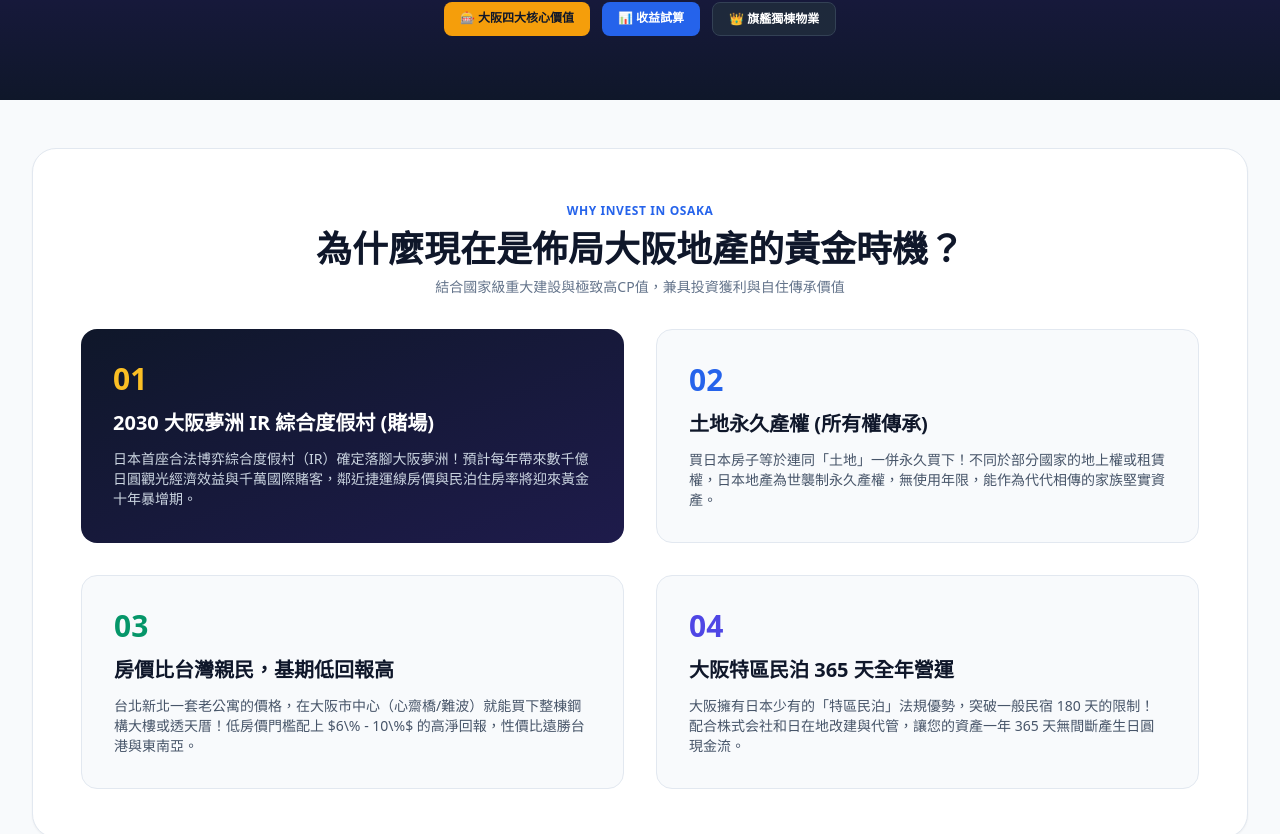
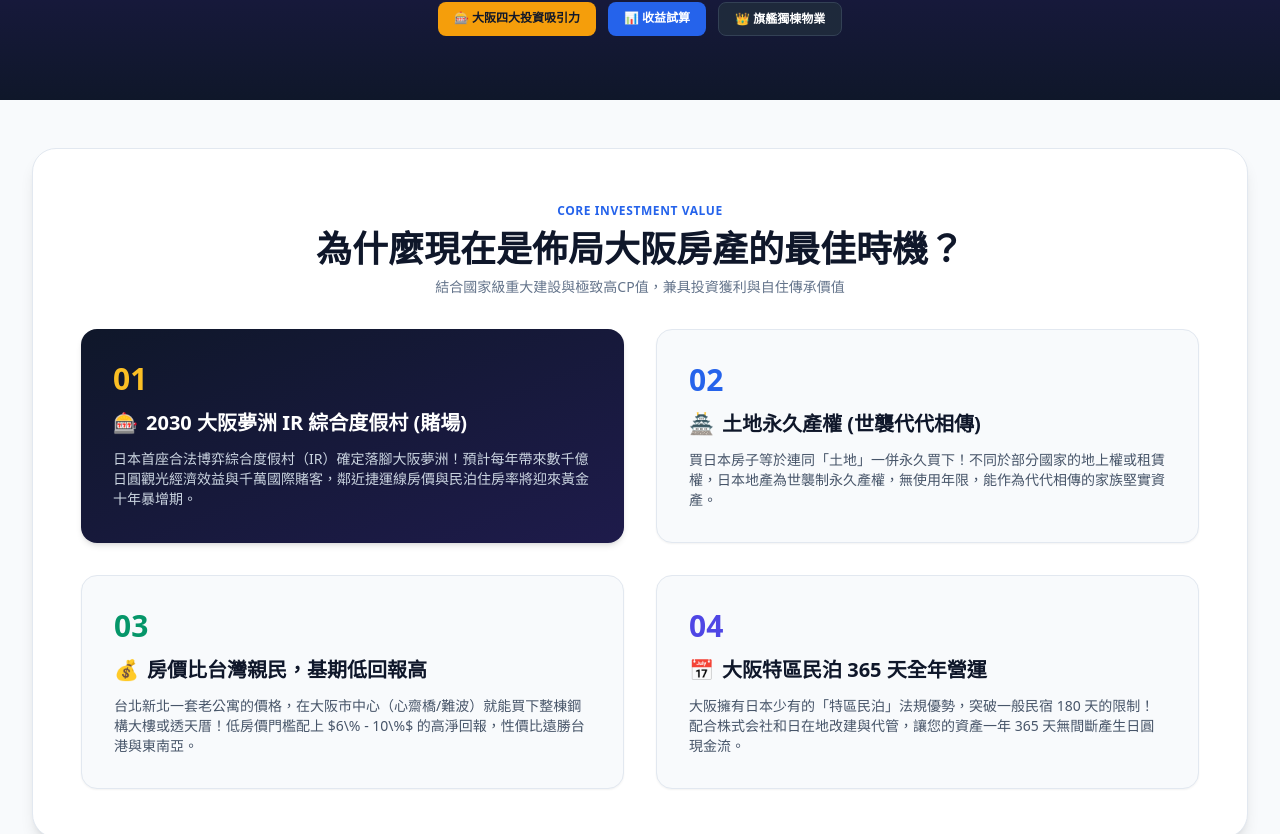
Before and after one commit to pollyboy168-crypto/japan-property-web, a Next.js app: page / in a window 1280 px wide. Shown: the part 427-1261 px from the top of the page. Built offline with nearby package versions, Linux system fonts and the light colour scheme.

Commit message:
Highlight Osaka 4 core investment values on homepage

```diff
--- a/app/page.jsx
+++ b/app/page.jsx
@@ -110,10 +110,10 @@ export default function Home() {
 
           {/* 中央選單連結 */}
           <nav className="hidden md:flex items-center gap-6 text-sm font-semibold text-slate-600">
-            <a href="#why-osaka" className="hover:text-blue-600 transition">大阪核心價值</a>
+            <a href="#why-osaka" className="hover:text-blue-600 transition">大阪核心吸引力</a>
             <a href="#calculator" className="hover:text-blue-600 transition">投資試算</a>
+            <a href="#flagship" className="hover:text-blue-600 transition">旗艦民宿 (Shinsai Wings)</a>
             <a href="#properties" className="hover:text-blue-600 transition">精選物件</a>
-            <a href="#flagship" className="hover:text-blue-600 transition">旗艦民宿 (Shinsai Wings)</a>
           </nav>
 
           <div className="flex items-center gap-3">
@@ -140,7 +140,7 @@ export default function Home() {
               rel="noopener noreferrer"
               className="bg-emerald-500 hover:bg-emerald-600 text-white text-xs sm:text-sm font-bold px-3.5 py-2 rounded-lg transition flex items-center gap-1.5 shadow-sm"
             >
-              <span>💬</span> LINE 專人諮詢
+              <span>💬</span> LINE 諮詢
             </a>
           </div>
         </div>
@@ -161,7 +161,7 @@ export default function Home() {
 
           {/* 快捷切換按鈕 */}
           <div className="flex flex-wrap justify-center gap-3 pt-4">
-            <a href="#why-osaka" className="bg-amber-500 hover:bg-amber-400 text-slate-900 text-xs font-bold px-4 py-2 rounded-lg transition">🎰 大阪四大核心價值</a>
+            <a href="#why-osaka" className="bg-amber-500 hover:bg-amber-400 text-slate-900 text-xs font-bold px-4 py-2 rounded-lg transition">🎰 大阪四大投資吸引力</a>
             <a href="#calculator" className="bg-blue-600 hover:bg-blue-500 text-white text-xs font-bold px-4 py-2 rounded-lg transition">📊 收益試算</a>
             <a href="#flagship" className="bg-slate-800 hover:bg-slate-700 text-white border border-slate-700 text-xs font-bold px-4 py-2 rounded-lg transition">👑 旗艦獨棟物業</a>
           </div>
@@ -171,46 +171,54 @@ export default function Home() {
       {/* 核心內容區 */}
       <main className="max-w-7xl mx-auto px-4 sm:px-6 lg:px-8 py-12 space-y-16">
 
-        {/* 🔥 新增核心亮點：為什麼選擇大阪？四大投資吸引力分析 (id="why-osaka") */}
-        <section id="why-osaka" className="scroll-mt-20 bg-white rounded-3xl p-8 sm:p-12 border border-slate-200 shadow-sm space-y-8">
+        {/* 🔥🔥 核心亮點專區：為什麼投資大阪房產？四大致命吸引力 (id="why-osaka") */}
+        <section id="why-osaka" className="scroll-mt-20 bg-white rounded-3xl p-8 sm:p-12 border border-slate-200 shadow-lg space-y-8">
           <div className="text-center max-w-3xl mx-auto space-y-2">
-            <span className="text-xs font-bold text-blue-600 uppercase tracking-wider">Why Invest in Osaka</span>
-            <h2 className="text-2xl sm:text-4xl font-extrabold text-slate-900">為什麼現在是佈局大阪地產的黃金時機？</h2>
+            <span className="text-xs font-bold text-blue-600 uppercase tracking-wider">Core Investment Value</span>
+            <h2 className="text-2xl sm:text-4xl font-extrabold text-slate-900">為什麼現在是佈局大阪房產的最佳時機？</h2>
             <p className="text-slate-500 text-sm">結合國家級重大建設與極致高CP值，兼具投資獲利與自住傳承價值</p>
           </div>
 
           <div className="grid grid-cols-1 md:grid-cols-2 gap-8">
             {/* 1. 夢洲賭場紅利 */}
-            <div className="bg-gradient-to-br from-slate-900 to-indigo-950 text-white p-6 sm:p-8 rounded-2xl space-y-3 relative overflow-hidden">
+            <div className="bg-gradient-to-br from-slate-900 to-indigo-950 text-white p-6 sm:p-8 rounded-2xl space-y-3 relative overflow-hidden shadow-md">
               <div className="text-amber-400 text-3xl font-black">01</div>
-              <h3 className="text-xl font-bold">2030 大阪夢洲 IR 綜合度假村 (賭場)</h3>
+              <h3 className="text-xl font-bold flex items-center gap-2">
+                <span>🎰</span> 2030 大阪夢洲 IR 綜合度假村 (賭場)
+              </h3>
               <p className="text-slate-300 text-xs sm:text-sm leading-relaxed">
                 日本首座合法博弈綜合度假村（IR）確定落腳大阪夢洲！預計每年帶來數千億日圓觀光經濟效益與千萬國際賭客，鄰近捷運線房價與民泊住房率將迎來黃金十年暴增期。
               </p>
             </div>
 
             {/* 2. 土地永久產權 */}
-            <div className="bg-slate-50 p-6 sm:p-8 rounded-2xl border border-slate-200 space-y-3">
+            <div className="bg-slate-50 p-6 sm:p-8 rounded-2xl border border-slate-200 space-y-3 shadow-sm hover:shadow-md transition">
               <div className="text-blue-600 text-3xl font-black">02</div>
-              <h3 className="text-xl font-bold text-slate-900">土地永久產權 (所有權傳承)</h3>
+              <h3 className="text-xl font-bold text-slate-900 flex items-center gap-2">
+                <span>🏯</span> 土地永久產權 (世襲代代相傳)
+              </h3>
               <p className="text-slate-600 text-xs sm:text-sm leading-relaxed">
                 買日本房子等於連同「土地」一併永久買下！不同於部分國家的地上權或租賃權，日本地產為世襲制永久產權，無使用年限，能作為代代相傳的家族堅實資產。
               </p>
             </div>
 
             {/* 3. 價格比台灣親民 */}
-            <div className="bg-slate-50 p-6 sm:p-8 rounded-2xl border border-slate-200 space-y-3">
+            <div className="bg-slate-50 p-6 sm:p-8 rounded-2xl border border-slate-200 space-y-3 shadow-sm hover:shadow-md transition">
               <div className="text-emerald-600 text-3xl font-black">03</div>
-              <h3 className="text-xl font-bold text-slate-900">房價比台灣親民，基期低回報高</h3>
+              <h3 className="text-xl font-bold text-slate-900 flex items-center gap-2">
+                <span>💰</span> 房價比台灣親民，基期低回報高
+              </h3>
               <p className="text-slate-600 text-xs sm:text-sm leading-relaxed">
                 台北新北一套老公寓的價格，在大阪市中心（心齋橋/難波）就能買下整棟鋼構大樓或透天厝！低房價門檻配上 $6\% - 10\%$ 的高淨回報，性價比遠勝台港與東南亞。
               </p>
             </div>
 
             {/* 4. 特區民泊 365 天營運 */}
-            <div className="bg-slate-50 p-6 sm:p-8 rounded-2xl border border-slate-200 space-y-3">
+            <div className="bg-slate-50 p-6 sm:p-8 rounded-2xl border border-slate-200 space-y-3 shadow-sm hover:shadow-md transition">
               <div className="text-indigo-600 text-3xl font-black">04</div>
-              <h3 className="text-xl font-bold text-slate-900">大阪特區民泊 365 天全年營運</h3>
+              <h3 className="text-xl font-bold text-slate-900 flex items-center gap-2">
+                <span>📅</span> 大阪特區民泊 365 天全年營運
+              </h3>
               <p className="text-slate-600 text-xs sm:text-sm leading-relaxed">
                 大阪擁有日本少有的「特區民泊」法規優勢，突破一般民宿 180 天的限制！配合株式会社和日在地改建與代管，讓您的資產一年 365 天無間斷產生日圓現金流。
               </p>
```
